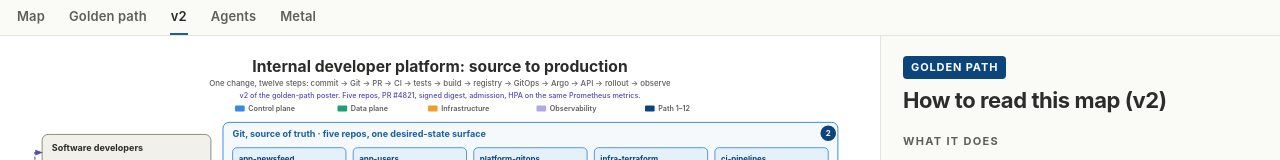
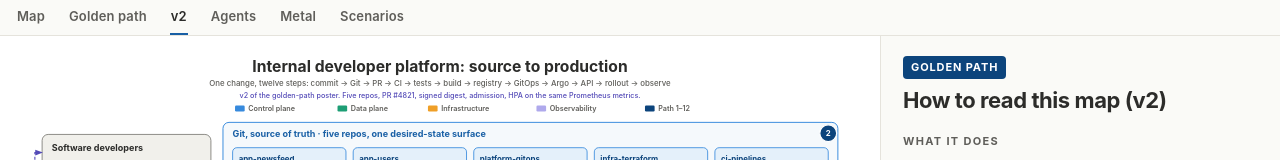
Before and after one commit to jacobdurrah/idp-architecture, a website: page v2.html in a window 1280 px wide. Shown: the top 160 px of the page. Drawn offline with Linux system fonts and the light colour scheme.

Commit message:
Add Scenarios tab to site nav

```diff
--- a/v2.html
+++ b/v2.html
@@ -95,6 +95,7 @@ html,body{margin:0;background:var(--bg);color:var(--ink);
     <a href="v2.html" aria-current="page">v2</a>
     <a href="agents.html">Agents</a>
     <a href="metal.html">Metal</a>
+    <a href="scenarios.html">Scenarios</a>
   </nav>
   <div class="wrap">
     <div class="stage" id="stage">
```
